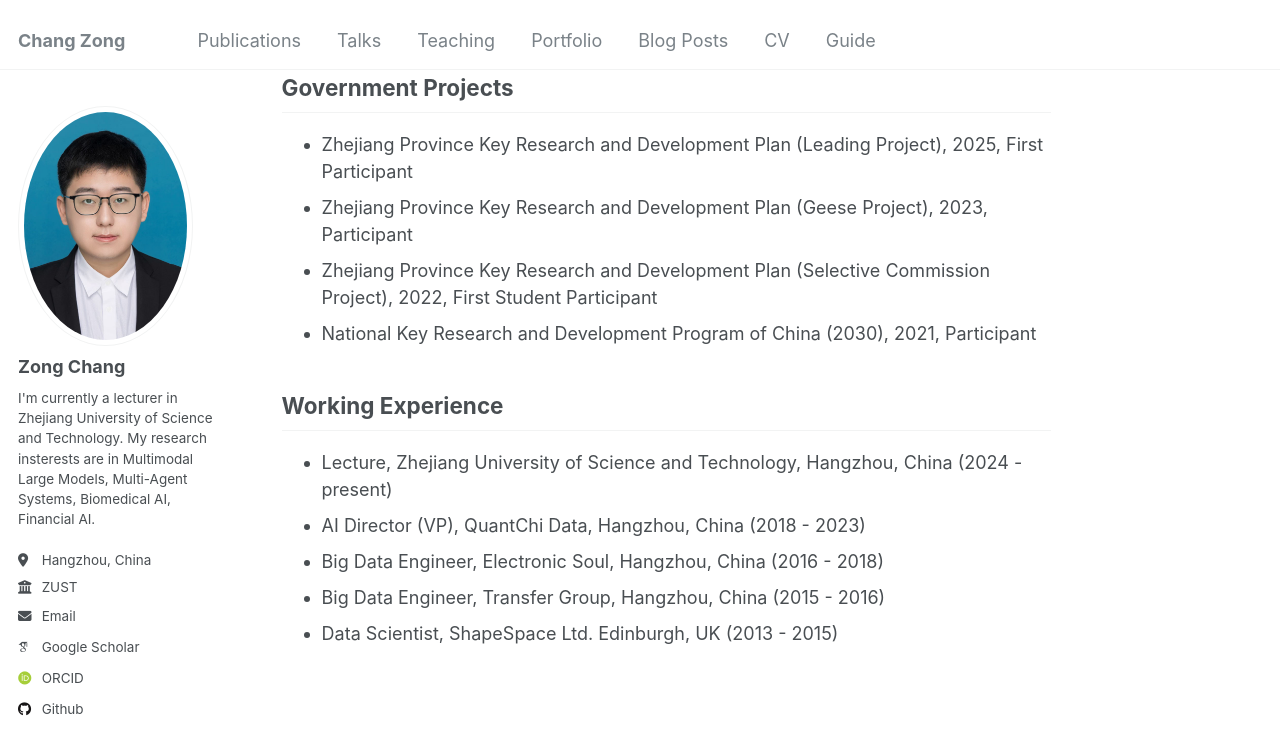
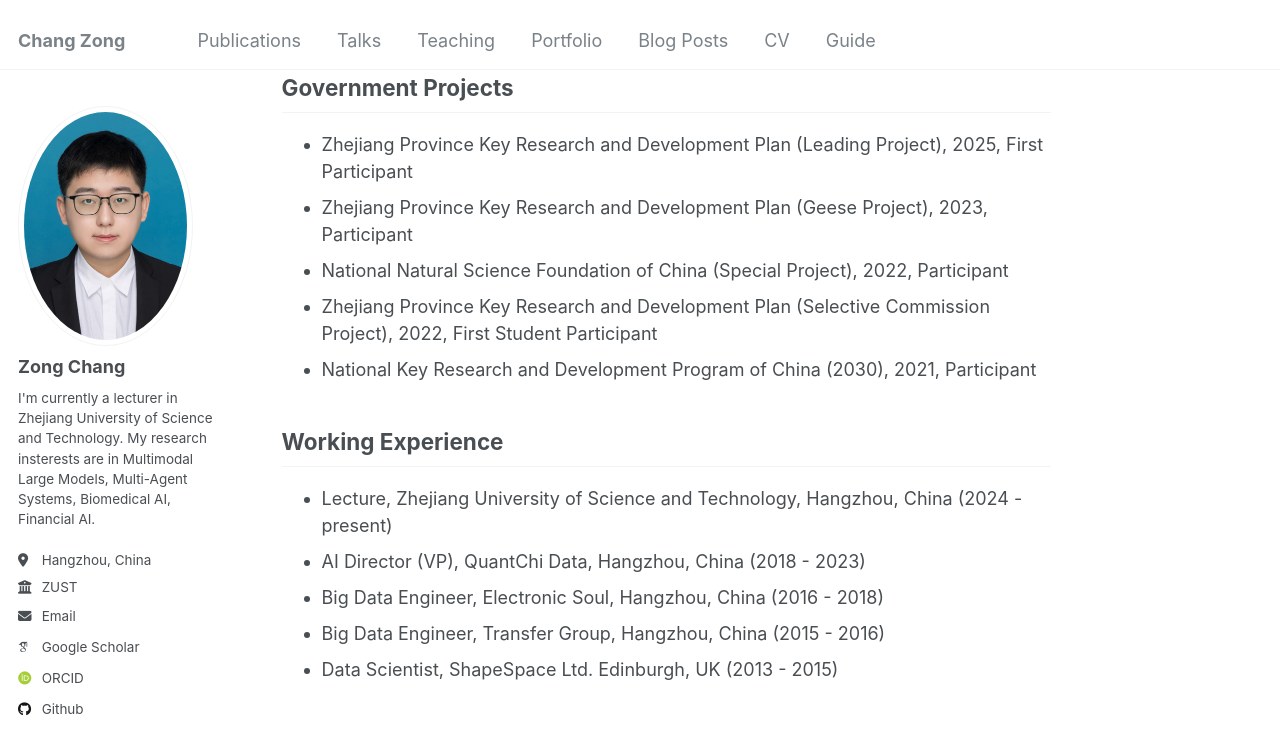
Before and after one commit to changzong/changzong.github.io, a Jekyll site: the page built from _pages/about.md, in a window 1280 px wide and 900 px high, scrolled down 2271 px. Shown: the top 755 px of the window. Built offline with Jekyll 4.4.1, drawn with Linux system fonts in a browser that asks for light colours; some web fonts are replaced.

Commit message:
udpate about

```diff
--- a/_pages/about.md
+++ b/_pages/about.md
@@ -64,6 +64,7 @@ I receive my Ph.D. degree from Zhejiang University ([ZJU](https://www.zju.edu.cn
 ## Government Projects
 - Zhejiang Province Key Research and Development Plan (Leading Project), 2025, First Participant
 - Zhejiang Province Key Research and Development Plan (Geese Project), 2023, Participant
+- National Natural Science Foundation of China (Special Project), 2022, Participant
 - Zhejiang Province Key Research and Development Plan (Selective Commission Project), 2022, First Student Participant
 - National Key Research and Development Program of China (2030), 2021, Participant
 
```
